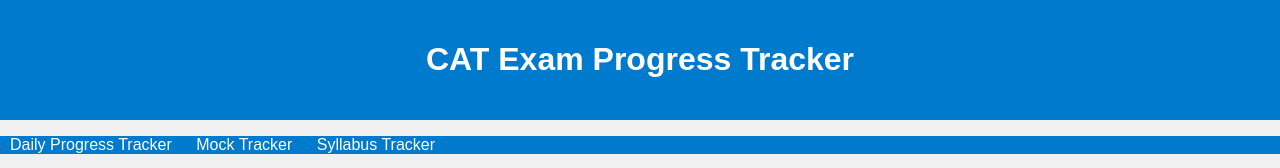
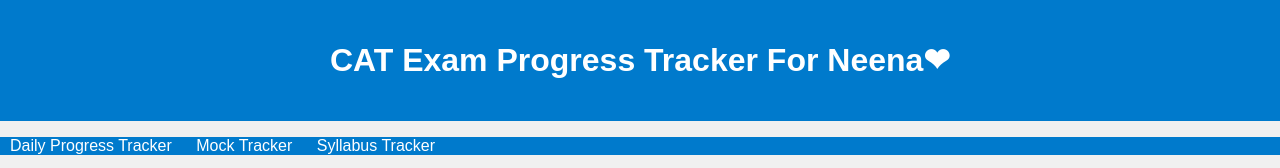
Before and after one commit to sonalantony/sonalantony.github.io, a plain HTML site: page index.html in a window 1280 px wide. Shown: the top 168 px of the page. Drawn offline with Linux system fonts and the light colour scheme.

Commit message:
Update index.html
added Neena❤

```diff
--- a/index.html
+++ b/index.html
@@ -8,7 +8,7 @@
 </head>
 <body>
     <header>
-        <h1>CAT Exam Progress Tracker</h1>
+        <h1>CAT Exam Progress Tracker For Neena❤</h1>
     </header>
     <nav>
         <ul>
```
